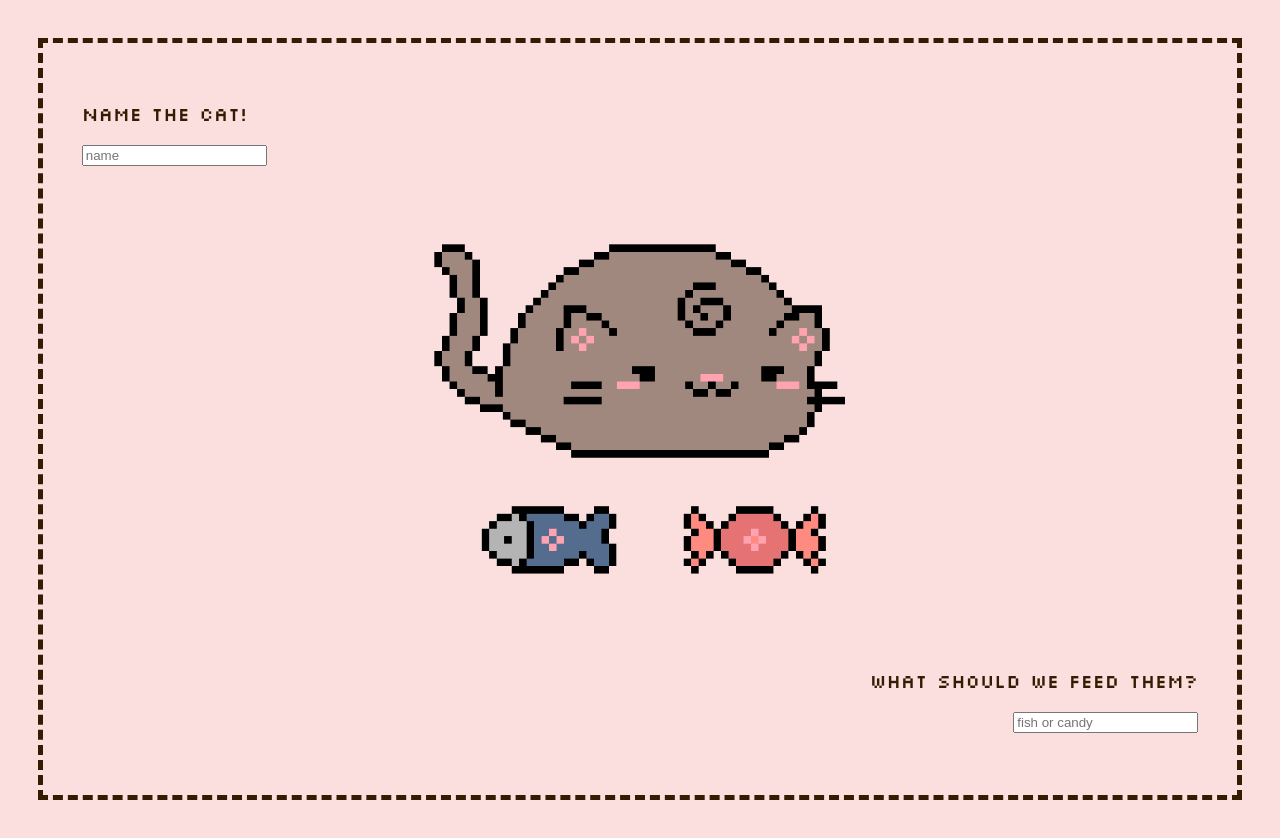
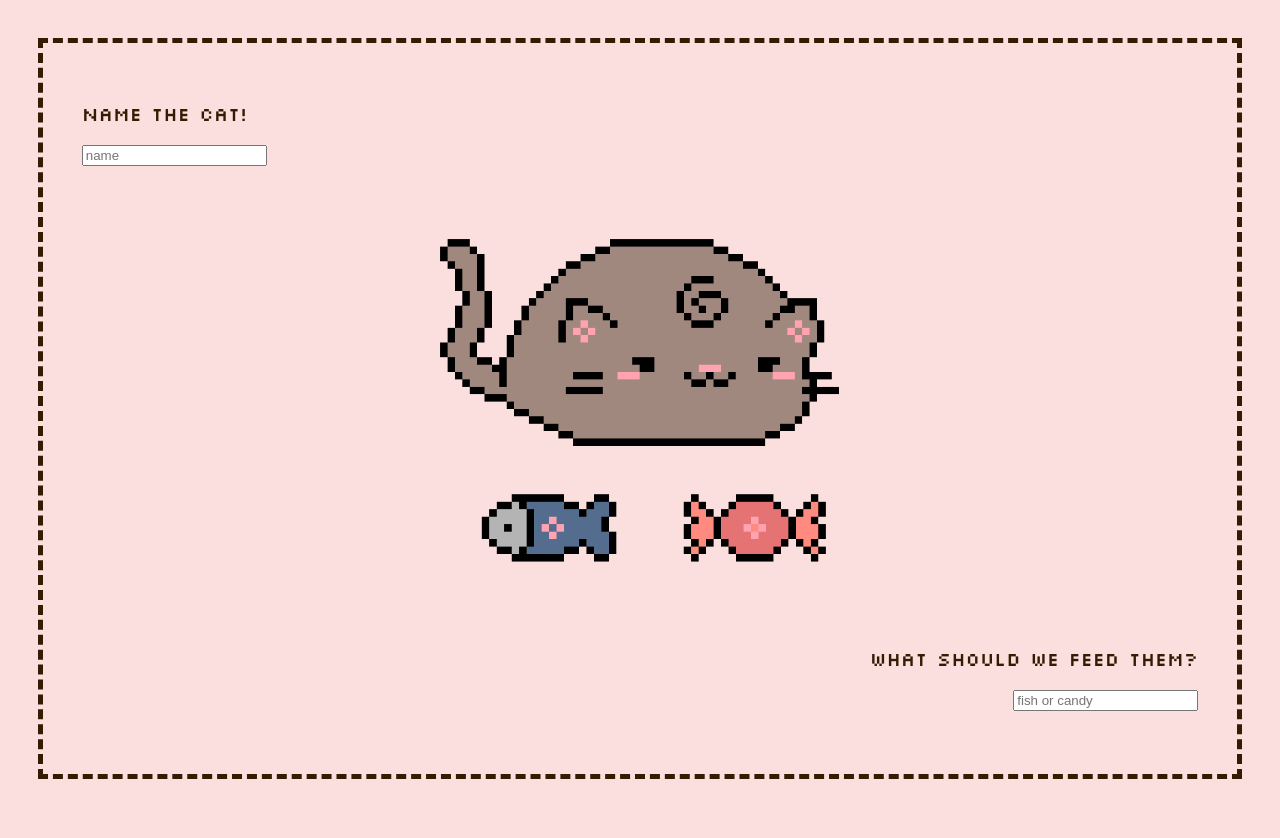
Before and after one commit to christieleung/christieleung.github.io, a plain HTML site: page 449_exercise3/index.html in a window 1280 px wide. After the commit the page ends 817 px from the top, so only its background shows below. Drawn offline with Linux system fonts and the light colour scheme.

Commit message:
Update style.css

```diff
--- a/449_exercise3/style.css
+++ b/449_exercise3/style.css
@@ -20,7 +20,7 @@ div.cat, div.food {
 }
 
 .cat img {
-    width: 33vw;
+    width: 32vw;
 }
 
 .food img {
@@ -37,12 +37,12 @@ div.cat, div.food {
 
 #displayName {
     margin-top: 1em;
-    margin-bottom: 3em;
+    margin-bottom: 2.7em;
     font-size: large;
 }
 
 section.feed {
-    margin-top: 2.5em;
+    margin-top: 2em;
 }
 .feed {
     display: flex;
```
